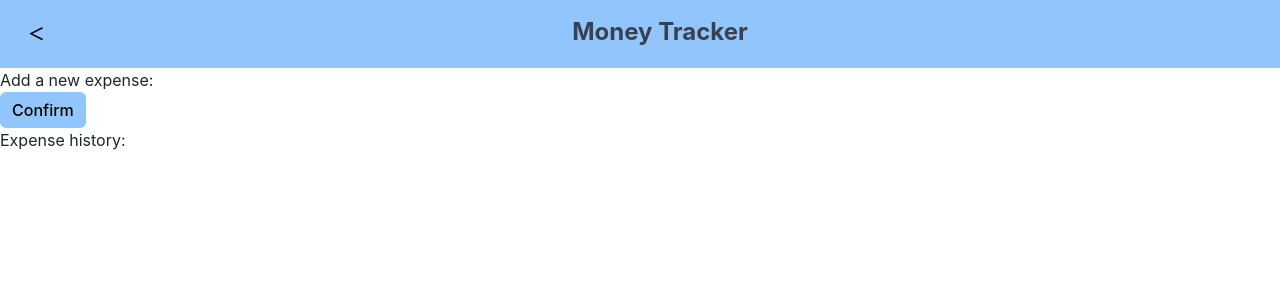
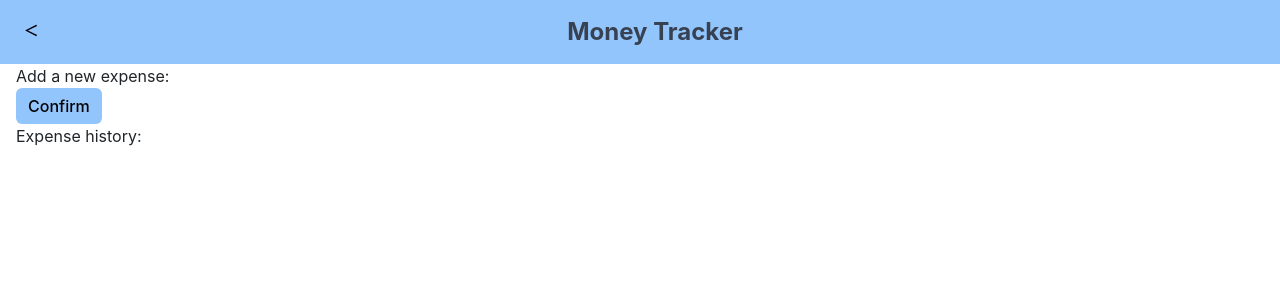
Before and after one commit to haoyt5/money-tracker, a React (Create React App) app in the folder client/: page /expense in a window 1280 px wide. Shown: the top 300 px of the page. Built offline with nearby package versions, Linux system fonts and the light colour scheme.

Commit message:
feat: adjust the layout

```diff
--- a/client/src/components/PageBackwardButton.tsx
+++ b/client/src/components/PageBackwardButton.tsx
@@ -17,6 +17,7 @@ const PageBackWardButton: FunctionComponent<PageBackWardButtonProps> = ({
                 <Button
                     color="info"
                     className="font-medium bg-blue-300 hover:bg-white font-semibold border-0 "
+                    size="sm"
                 >
                     {'＜'}
                 </Button>
--- a/client/src/routes/AuthRoot.tsx
+++ b/client/src/routes/AuthRoot.tsx
@@ -20,7 +20,7 @@ const AuthRoot: FunctionComponent<AuthRootProps> = () => {
                     Money Tracker
                 </h1>
             </div>
-            <div>
+            <div className="px-3">
                 <Outlet />
             </div>
         </>
```
